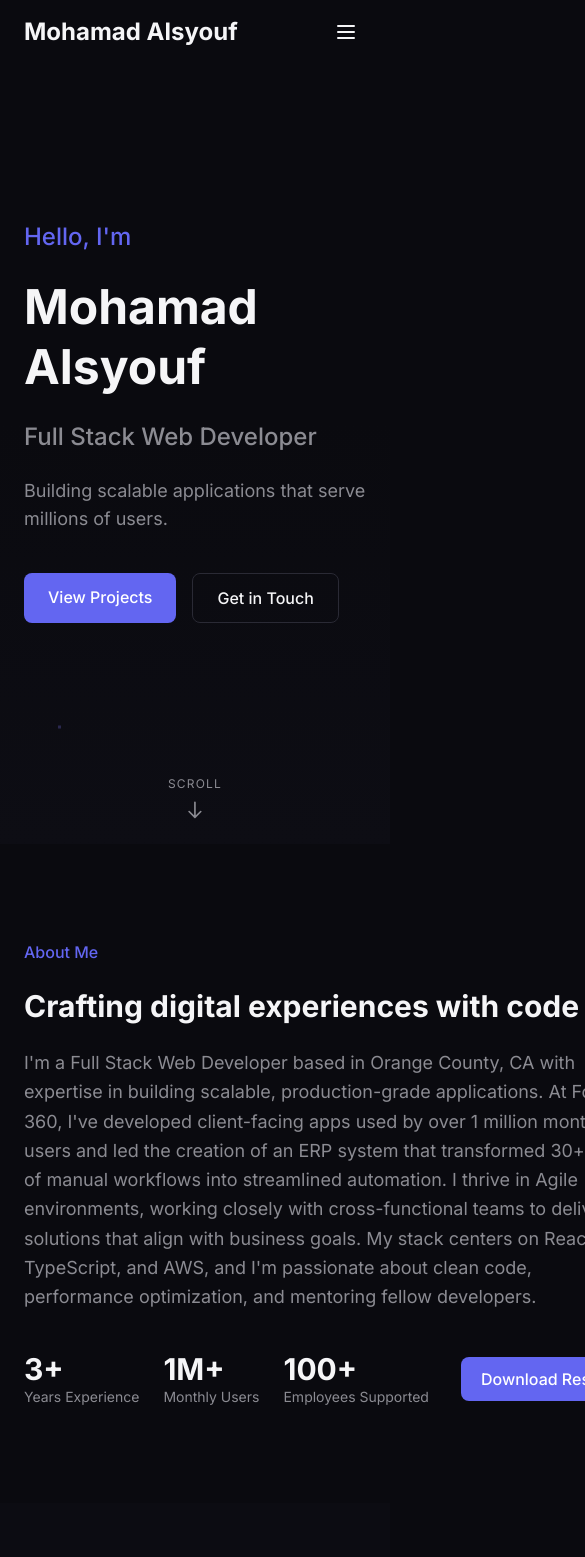
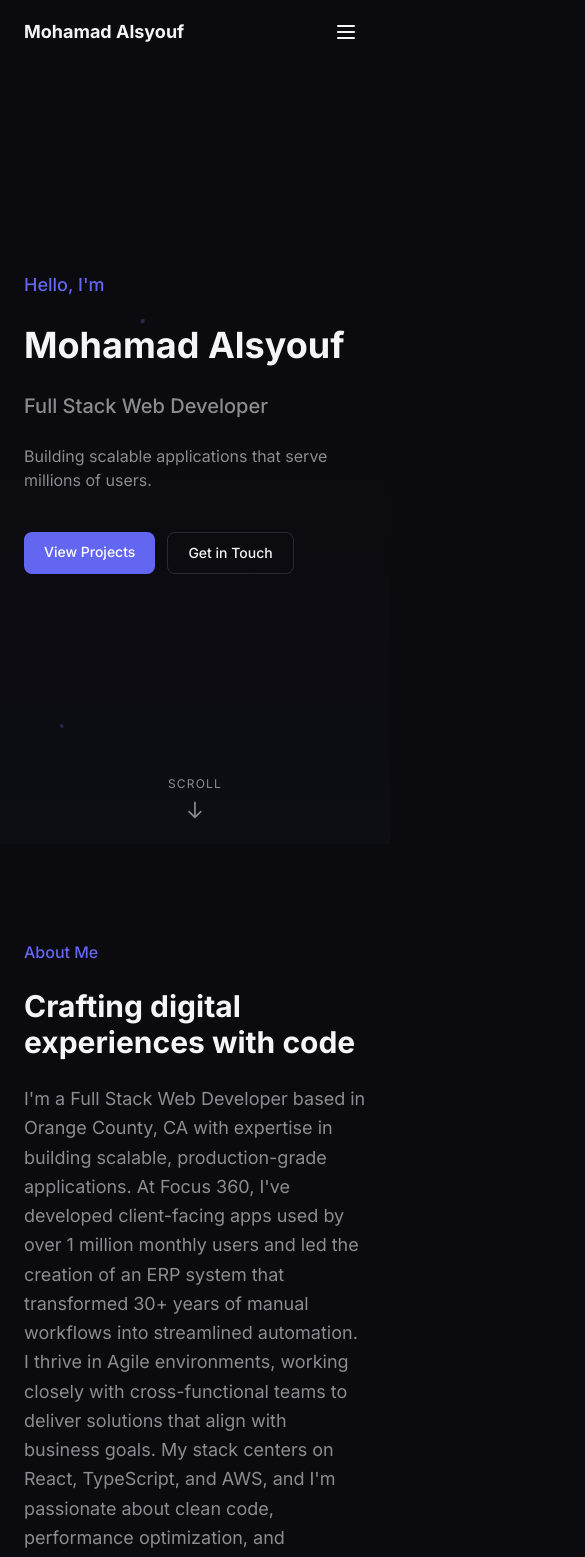
Before and after one commit to MohamadAlsyouf/Mohamad-Alsyouf, a React (Vite) app in the folder portfolio/: page / in a window 390 px wide. Shown: the top 1557 px of the page, 585 px wide, since content can reach past the window. Built offline with nearby package versions, Linux system fonts and the light colour scheme.

Commit message:
add mobile responsiveness

```diff
--- a/portfolio/src/App.jsx
+++ b/portfolio/src/App.jsx
@@ -7,7 +7,7 @@ import Contact from './components/sections/Contact'
 
 export default function App() {
   return (
-    <div className="min-h-screen bg-background">
+    <div className="min-h-screen bg-background overflow-x-hidden">
       <Navbar />
       <main>
         <Hero />
--- a/portfolio/src/components/layout/Navbar.jsx
+++ b/portfolio/src/components/layout/Navbar.jsx
@@ -37,7 +37,7 @@ export default function Navbar() {
           {/* Logo */}
           <a
             href="#hero"
-            className="text-2xl font-bold text-foreground hover:text-accent transition-colors"
+            className="text-lg sm:text-2xl font-bold text-foreground hover:text-accent transition-colors truncate"
           >
             Mohamad Alsyouf
           </a>
--- a/portfolio/src/components/sections/About.jsx
+++ b/portfolio/src/components/sections/About.jsx
@@ -54,28 +54,28 @@ export default function About() {
             </motion.p>
 
             <motion.div
-              className="flex items-center gap-6 pt-4 text-nowrap"
+              className="flex flex-wrap items-center gap-4 sm:gap-6 pt-4"
               initial={{ opacity: 0, y: 20 }}
               whileInView={{ opacity: 1, y: 0 }}
               viewport={{ once: true }}
               transition={{ duration: 0.5, delay: 0.3 }}
             >
               <div>
-                <div className="text-3xl font-bold text-foreground">3+</div>
-                <div className="text-sm text-muted">Years Experience</div>
+                <div className="text-2xl sm:text-3xl font-bold text-foreground">3+</div>
+                <div className="text-xs sm:text-sm text-muted">Years Experience</div>
               </div>
               <div>
-                <div className="text-3xl font-bold text-foreground">1M+</div>
-                <div className="text-sm text-muted">Monthly Users</div>
+                <div className="text-2xl sm:text-3xl font-bold text-foreground">1M+</div>
+                <div className="text-xs sm:text-sm text-muted">Monthly Users</div>
               </div>
               <div>
-                <div className="text-3xl font-bold text-foreground">100+</div>
-                <div className="text-sm text-muted">Employees Supported</div>
+                <div className="text-2xl sm:text-3xl font-bold text-foreground">100+</div>
+                <div className="text-xs sm:text-sm text-muted">Employees Supported</div>
               </div>
               <a
                 href="src/assets/Mohamad-Alsyouf-Resume.pdf"
                 download
-                className="px-5 py-2.5 bg-accent text-white rounded-lg font-medium hover:bg-accent/90 transition-colors ml-2"
+                className="px-4 sm:px-5 py-2 sm:py-2.5 bg-accent text-white rounded-lg font-medium hover:bg-accent/90 transition-colors text-sm sm:text-base"
               >
                 Download Resume
               </a>
--- a/portfolio/src/components/sections/Hero.jsx
+++ b/portfolio/src/components/sections/Hero.jsx
@@ -26,7 +26,7 @@ export default function Hero() {
           {/* Text content */}
           <div className="space-y-6">
             <motion.p
-              className="text-accent text-2xl font-medium"
+              className="text-accent text-lg sm:text-2xl font-medium"
               initial={{ opacity: 0, y: 20 }}
               animate={{ opacity: 1, y: 0 }}
               transition={{ duration: 0.5 }}
@@ -35,7 +35,7 @@ export default function Hero() {
             </motion.p>
 
             <motion.h1
-              className="text-5xl md:text-6xl lg:text-7xl font-bold text-foreground leading-tight"
+              className="text-4xl sm:text-5xl md:text-6xl lg:text-7xl font-bold text-foreground leading-tight"
               initial={{ opacity: 0, y: 20 }}
               animate={{ opacity: 1, y: 0 }}
               transition={{ duration: 0.5, delay: 0.1 }}
@@ -44,7 +44,7 @@ export default function Hero() {
             </motion.h1>
 
             <motion.h2
-              className="text-2xl md:text-3xl text-muted font-medium"
+              className="text-xl sm:text-2xl md:text-3xl text-muted font-medium"
               initial={{ opacity: 0, y: 20 }}
               animate={{ opacity: 1, y: 0 }}
               transition={{ duration: 0.5, delay: 0.2 }}
@@ -53,7 +53,7 @@ export default function Hero() {
             </motion.h2>
 
             <motion.p
-              className="text-lg text-muted max-w-md"
+              className="text-base sm:text-lg text-muted max-w-md"
               initial={{ opacity: 0, y: 20 }}
               animate={{ opacity: 1, y: 0 }}
               transition={{ duration: 0.5, delay: 0.3 }}
@@ -62,20 +62,20 @@ export default function Hero() {
             </motion.p>
 
             <motion.div
-              className="flex gap-4 pt-4"
+              className="flex flex-wrap gap-3 sm:gap-4 pt-4"
               initial={{ opacity: 0, y: 20 }}
               animate={{ opacity: 1, y: 0 }}
               transition={{ duration: 0.5, delay: 0.4 }}
             >
               <a
                 href="#projects"
-                className="px-6 py-3 bg-accent text-white rounded-lg font-medium hover:bg-accent/90 transition-colors"
+                className="px-5 sm:px-6 py-2.5 sm:py-3 bg-accent text-white rounded-lg font-medium hover:bg-accent/90 transition-colors text-sm sm:text-base"
               >
                 View Projects
               </a>
               <a
                 href="#contact"
-                className="px-6 py-3 border border-[#2a2a35] text-foreground rounded-lg font-medium hover:border-accent/50 transition-colors"
+                className="px-5 sm:px-6 py-2.5 sm:py-3 border border-[#2a2a35] text-foreground rounded-lg font-medium hover:border-accent/50 transition-colors text-sm sm:text-base"
               >
                 Get in Touch
               </a>
--- a/portfolio/src/index.css
+++ b/portfolio/src/index.css
@@ -10,6 +10,7 @@
 
 html {
   scroll-behavior: smooth;
+  overflow-x: hidden;
 }
 
 body {
```
